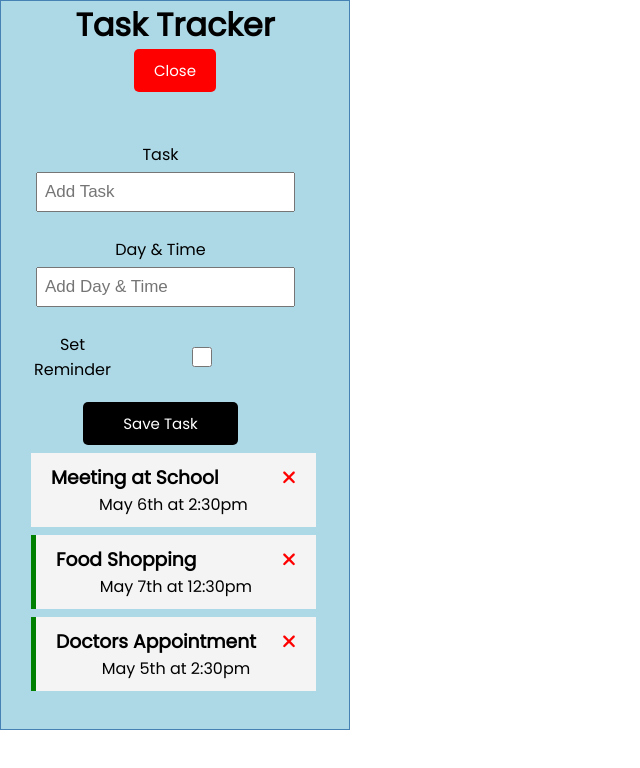
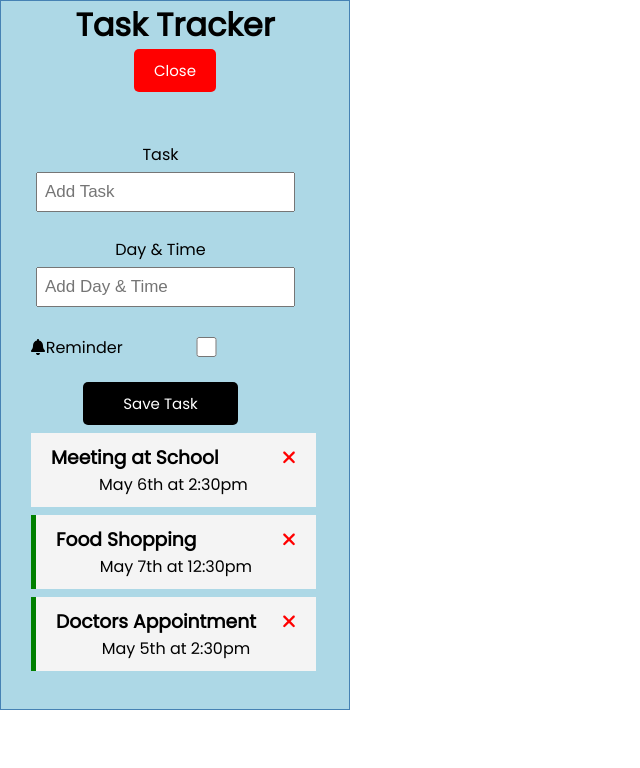
Before and after one commit to Roman123-game/angular-crash, an Angular app: page / in a window 1280 px wide. Both pictures are taken after a click on the button "Add". Shown: the top 768 px of the page, without its empty margins (0-640 px from the left). Built offline with nearby package versions, Linux system fonts and the light colour scheme; data requests are answered from the project's data file.

Commit message:
update 5 files

```diff
--- a/src/app/components/add-todo/add-todo.component.html
+++ b/src/app/components/add-todo/add-todo.component.html
@@ -24,7 +24,11 @@ class="add-form"
     />
   </div>
   <div class="form-control form-control-check">
-    <label for="reminder">Set Reminder</label>
+    <fa-icon [icon]="faBell"></fa-icon>
+    <label for="reminder">Reminder</label>
+
+
+
     <input
     [(ngModel)]="reminder"
       type="checkbox"
--- a/src/app/components/add-todo/add-todo.component.ts
+++ b/src/app/components/add-todo/add-todo.component.ts
@@ -4,18 +4,21 @@ import { CommonModule } from '@angular/common';
 import { FormsModule } from '@angular/forms';
 import { Subscription } from 'rxjs';
 import { UiService } from '../../services/ui.service';
+import { faBell } from '@fortawesome/free-solid-svg-icons';
+import { FontAwesomeModule } from '@fortawesome/angular-fontawesome';
 
 
 
 @Component({
   selector: 'app-add-todo',
   standalone: true,
-  imports: [ FormsModule,CommonModule],
+  imports: [ FormsModule,CommonModule,FontAwesomeModule],
   templateUrl: './add-todo.component.html',
   styleUrl: './add-todo.component.css'
 })
 export class AddTodoComponent {
   @Output() onAddTask: EventEmitter<TaskType> = new EventEmitter();
+  faBell = faBell
   text: string ='';
   day: string= '';
   reminder: boolean = false;
```
